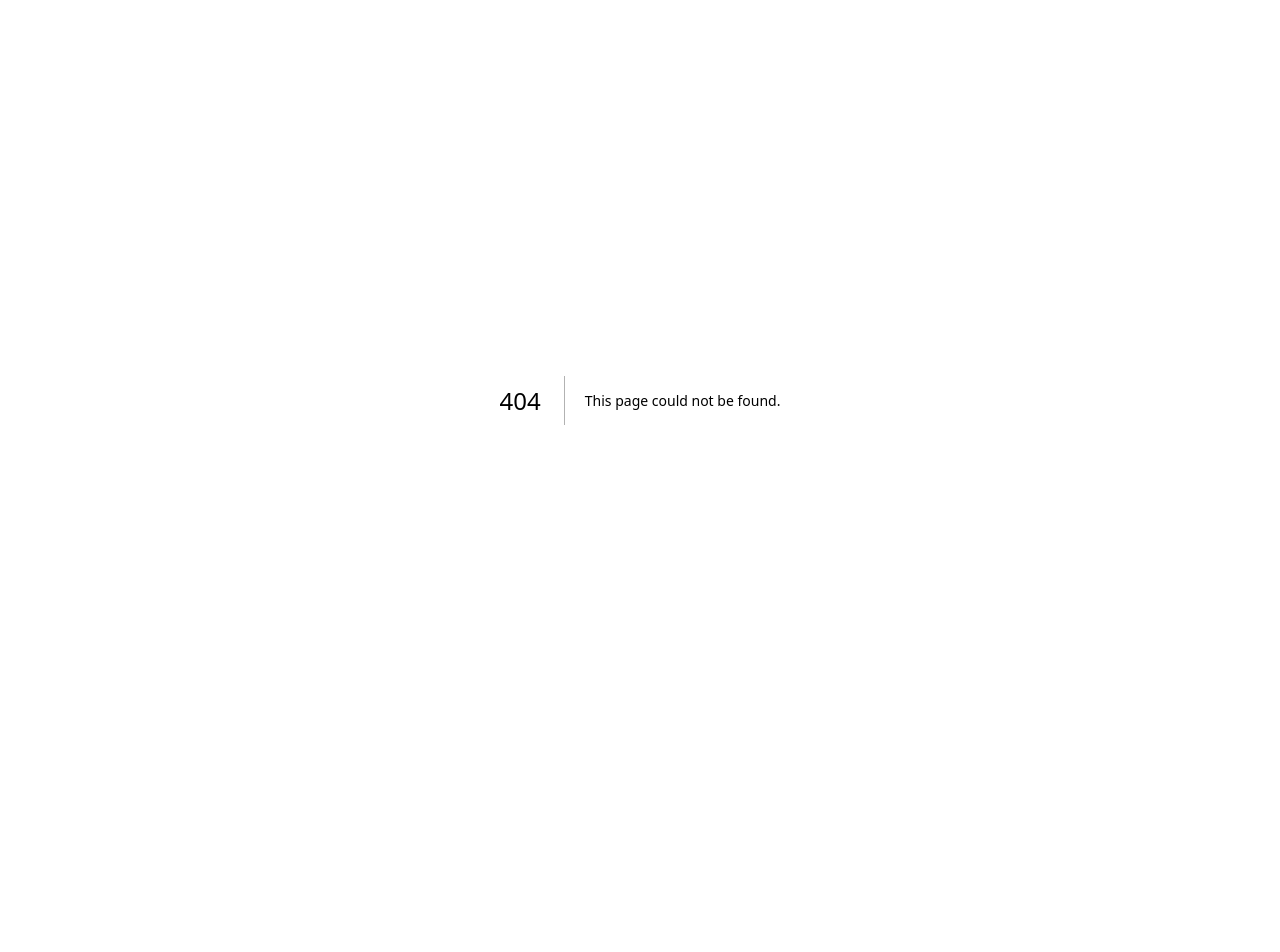
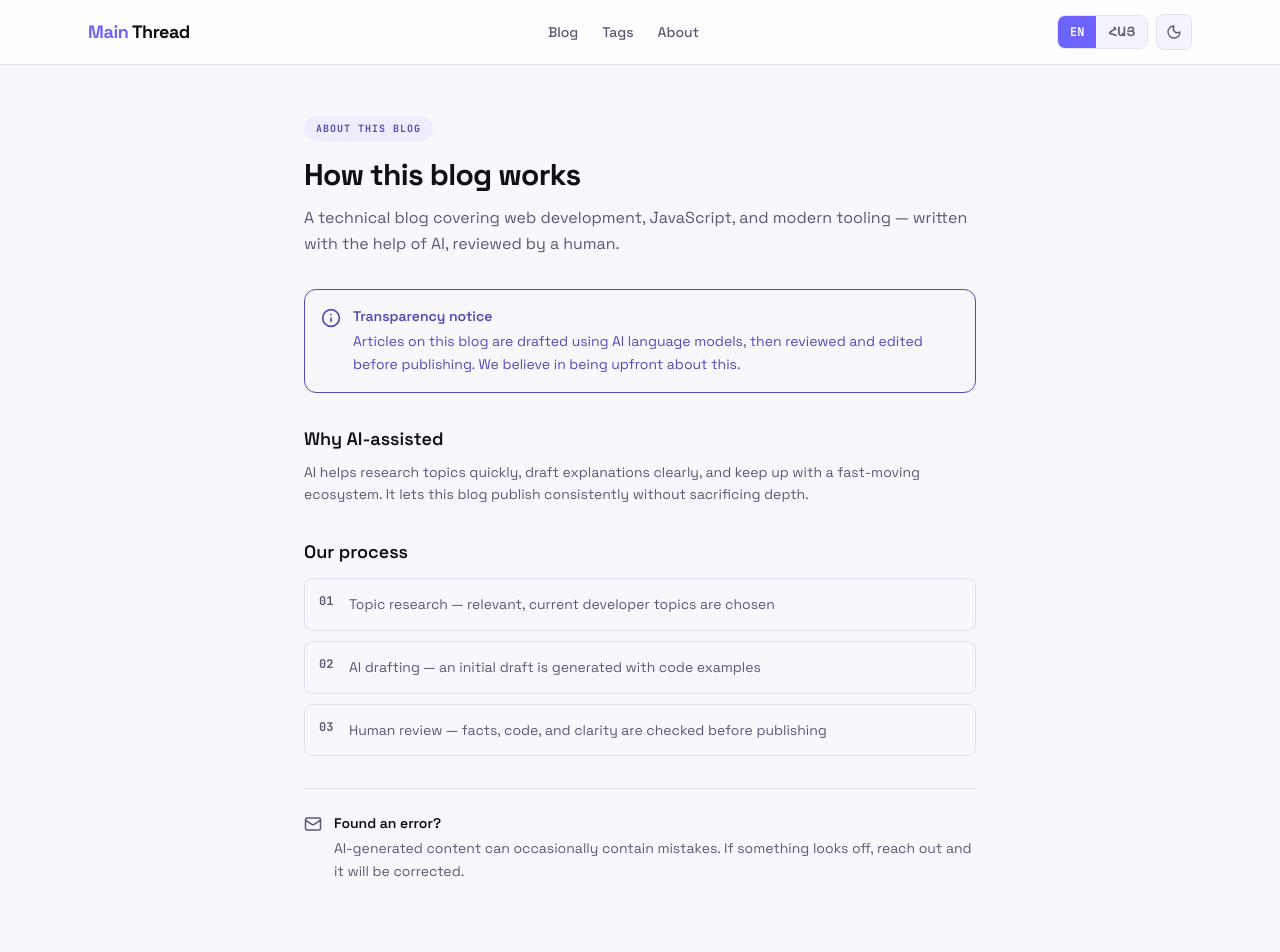
Before and after one commit to NarekShabandari/haylog-blog-frontend, a Next.js app: page /1/about in a window 1280 px wide. Before the commit this address had no page. Shown: the top 952 px of the page. Before the commit the page ends 800 px from the top, so only its background shows below. Built offline with nearby package versions, Linux system fonts and the light colour scheme.

Commit message:
about added

```diff
--- /dev/null
+++ b/app/[locale]/about/page.tsx
@@ -0,0 +1,96 @@
+import { MainSection } from "@/components/layout/mainSection";
+import { Info, Mail } from "lucide-react";
+import type { Metadata } from "next";
+import { useTranslations } from "next-intl";
+
+export const metadata: Metadata = {
+  title: "About",
+  description:
+    "Learn how this blog is written, using AI assistance with human review.",
+};
+
+export default function AboutPage() {
+  const t = useTranslations("about");
+
+  return (
+    <MainSection narrow>
+      <div className="max-w-2xl mx-auto">
+        {/* Tag */}
+        <span className="inline-block font-mono text-[10px] font-bold tracking-widest uppercase px-3 py-1 rounded-full bg-[var(--color-accent-tint)] text-[var(--color-accent-dark)] mb-4">
+          {t("tag")}
+        </span>
+
+        {/* Title */}
+        <h1 className="text-3xl font-bold tracking-tight text-(--text) mb-3">
+          {t("title")}
+        </h1>
+
+        {/* Lede */}
+        <p className="text-base leading-relaxed text-(--muted) mb-8">
+          {t("lede")}
+        </p>
+
+        {/* Transparency notice */}
+        <div className="flex gap-3 p-4 rounded-xl border border-[var(--color-accent-dark)] mb-8">
+          <Info
+            size={20}
+            className="text-[var(--color-accent-dark)] shrink-0 mt-0.5"
+          />
+          <div>
+            <p className="text-sm font-semibold text-[var(--color-accent-dark)] mb-1">
+              {t("noticeTitle")}
+            </p>
+            <p className="text-sm leading-relaxed text-[var(--color-accent-dark)]">
+              {t("noticeBody")}
+            </p>
+          </div>
+        </div>
+
+        {/* Why AI-assisted */}
+        <section className="mb-8">
+          <h2 className="text-lg font-semibold text-(--text) mb-2">
+            {t("whyTitle")}
+          </h2>
+          <p className="text-sm leading-relaxed text-(--muted)">
+            {t("whyBody")}
+          </p>
+        </section>
+
+        {/* Process steps */}
+        <section className="mb-8">
+          <h2 className="text-lg font-semibold text-(--text) mb-3">
+            {t("processTitle")}
+          </h2>
+          <div className="flex flex-col gap-2.5">
+            {["step1", "step2", "step3"].map((key, i) => (
+              <div
+                key={key}
+                className="flex gap-3 items-start p-3.5 rounded-lg border border-(--border)"
+              >
+                <span className="font-mono text-xs font-bold text-(--muted) min-w-4.5">
+                  0{i + 1}
+                </span>
+                <p className="text-sm text-(--muted) leading-relaxed">
+                  {t(key)}
+                </p>
+              </div>
+            ))}
+          </div>
+        </section>
+
+        {/* Found an error */}
+        <section className="flex items-start gap-3 pt-6 border-t border-(--border)">
+          <Mail size={18} className="text-(--muted) shrink-0 mt-0.5" />
+          <div>
+            <h2 className="text-sm font-semibold text-(--text) mb-1">
+              {t("errorTitle")}
+            </h2>
+            <p className="text-sm leading-relaxed text-(--muted)">
+              {t("errorBody")}
+            </p>
+          </div>
+        </section>
+      </div>
+    </MainSection>
+  );
+}
--- a/components/blog/blogPostClient.tsx
+++ b/components/blog/blogPostClient.tsx
@@ -29,10 +29,10 @@ export function BlogPostClient({ slug, locale }: Props) {
       <article>
         {post.tags?.length > 0 && (
           <div className="flex flex-wrap gap-2 mb-4">
-            {post.tags.map((tag) => (
+            {post.tags.map((tag: string) => (
               <span
                 key={tag}
-                className="font-mono text-[10px] font-bold tracking-widest uppercase px-3 py-1 rounded-full bg-[var(--color-accent-tint)] text-[var(--color-accent-dark)]"
+                className="font-mono text-[10px] font-bold tracking-widest uppercase px-3 py-1 rounded-full border border-[var(--color-accent-dark)] text-[var(--color-accent-dark)]"
               >
                 {tag}
               </span>
@@ -40,19 +40,17 @@ export function BlogPostClient({ slug, locale }: Props) {
           </div>
         )}
 
-        <h1 className="text-4xl font-bold tracking-tight text-[var(--text)] leading-tight mb-4">
+        <h1 className="text-4xl font-bold tracking-tight text-(--text) leading-tight mb-4">
           {title}
         </h1>
 
-        <div className="flex items-center gap-4 mb-8 pb-8 border-b border-[var(--border)]">
-          <div className="w-9 h-9 rounded-full bg-[var(--color-accent-tint)] flex items-center justify-center font-bold text-sm text-[var(--color-accent)]">
+        <div className="flex items-center gap-4 mb-8 pb-8 border-b border-(--border)">
+          <div className="w-9 h-9 rounded-full bg-[var(--color-accent-tint)] flex items-center justify-center font-bold text-sm text-accent">
             {post.author?.[0]?.toUpperCase()}
           </div>
           <div>
-            <p className="text-sm font-medium text-[var(--text)]">
-              {post.author}
-            </p>
-            <p className="font-mono text-xs text-[var(--muted)]">
+            <p className="text-sm font-medium text-(--text)">{post.author}</p>
+            <p className="font-mono text-xs text-(--muted)">
               {new Date(post.created_at).toLocaleDateString(
                 isHy ? "hy-AM" : "en-US",
                 { year: "numeric", month: "long", day: "numeric" },
@@ -76,17 +74,17 @@ export function BlogPostClient({ slug, locale }: Props) {
         {/* Markdown content — properly rendered */}
         <div
           className="prose prose-lg max-w-none
-            prose-headings:font-sans prose-headings:tracking-tight prose-headings:text-[var(--text)]
+            prose-headings:font-sans prose-headings:tracking-tight prose-headings:text-(--text)
             prose-headings:scroll-mt-24
-            prose-p:text-[var(--muted)] prose-p:leading-relaxed
-            prose-a:text-[var(--color-accent)] prose-a:no-underline hover:prose-a:underline
-            prose-code:font-mono prose-code:text-[var(--color-accent)] prose-code:before:content-none prose-code:after:content-none
-            prose-pre:bg-[var(--subtle)] prose-pre:border prose-pre:border-[var(--border)] prose-pre:rounded-xl
-            prose-img:rounded-xl prose-img:border prose-img:border-[var(--border)]
-            prose-strong:text-[var(--text)]
-            prose-blockquote:border-l-[var(--color-accent)] prose-blockquote:text-[var(--muted)]
-            prose-li:text-[var(--muted)]
-            prose-hr:border-[var(--border)]
+            prose-p:text-(--muted) prose-p:leading-relaxed
+            prose-a:text-accent prose-a:no-underline hover:prose-a:underline
+            prose-code:font-mono prose-code:text-accent prose-code:before:content-none prose-code:after:content-none
+            prose-pre:bg-(--subtle) prose-pre:border prose-pre:border-(--border) prose-pre:rounded-xl
+            prose-img:rounded-xl prose-img:border prose-img:border-(--border)
+            prose-strong:text-(--text)
+            prose-blockquote:border-l-accent prose-blockquote:text-(--muted)
+            prose-li:text-(--muted)
+            prose-hr:border-(--border)
             dark:prose-invert"
         >
           <ReactMarkdown
@@ -105,15 +103,15 @@ function PostSkeleton() {
   return (
     <MainSection narrow>
       <div className="animate-pulse space-y-4">
-        <div className="h-4 w-24 bg-[var(--subtle)] rounded-full" />
-        <div className="h-10 w-3/4 bg-[var(--subtle)] rounded-lg" />
-        <div className="h-4 w-1/3 bg-[var(--subtle)] rounded-lg" />
-        <div className="h-64 w-full bg-[var(--subtle)] rounded-xl" />
+        <div className="h-4 w-24 bg-(--subtle) rounded-full" />
+        <div className="h-10 w-3/4 bg-(--subtle) rounded-lg" />
+        <div className="h-4 w-1/3 bg-(--subtle) rounded-lg" />
+        <div className="h-64 w-full bg-(--subtle) rounded-xl" />
         <div className="space-y-3 pt-4">
           {[...Array(6)].map((_, i) => (
             <div
               key={i}
-              className="h-4 bg-[var(--subtle)] rounded"
+              className="h-4 bg-(--subtle) rounded"
               style={{ width: `${90 - i * 5}%` }}
             />
           ))}
--- a/messages/en.json
+++ b/messages/en.json
@@ -1,4 +1,19 @@
 {
   "nav": { "home": "Home", "blog": "Blog", "about": "About", "tags": "Tags" },
-  "blog": { "readMore": "Read more", "minRead": "min read" }
+  "blog": { "readMore": "Read more", "minRead": "min read" },
+  "about": {
+    "tag": "About this blog",
+    "title": "How this blog works",
+    "lede": "A technical blog covering web development, JavaScript, and modern tooling — written with the help of AI, reviewed by a human.",
+    "noticeTitle": "Transparency notice",
+    "noticeBody": "Articles on this blog are drafted using AI language models, then reviewed and edited before publishing. We believe in being upfront about this.",
+    "whyTitle": "Why AI-assisted",
+    "whyBody": "AI helps research topics quickly, draft explanations clearly, and keep up with a fast-moving ecosystem. It lets this blog publish consistently without sacrificing depth.",
+    "processTitle": "Our process",
+    "step1": "Topic research — relevant, current developer topics are chosen",
+    "step2": "AI drafting — an initial draft is generated with code examples",
+    "step3": "Human review — facts, code, and clarity are checked before publishing",
+    "errorTitle": "Found an error?",
+    "errorBody": "AI-generated content can occasionally contain mistakes. If something looks off, reach out and it will be corrected."
+  }
 }
--- a/messages/hy.json
+++ b/messages/hy.json
@@ -5,5 +5,20 @@
     "about": "Մեր մասին",
     "tags": "Թեգեր"
   },
-  "blog": { "readMore": "Կարդալ ավելին", "minRead": "րոպե կարդալ" }
+  "blog": { "readMore": "Կարդալ ավելին", "minRead": "րոպե կարդալ" },
+  "about": {
+    "tag": "Բլոգի մասին",
+    "title": "Ինչպես է աշխատում այս բլոգը",
+    "lede": "Տեխնիկական բլոգ վեբ ծրագրավորման, JavaScript-ի և ժամանակակից գործիքների մասին — գրված է AI-ի օգնությամբ, ստուգված մարդու կողմից։",
+    "noticeTitle": "Թափանցիկության ծանուցում",
+    "noticeBody": "Այս բլոգի հոդվածները ստեղծվում են AI լեզվական մոդելների միջոցով, այնուհետև վերանայվում և խմբագրվում են հրապարակումից առաջ։",
+    "whyTitle": "Ինչու AI-ի օգնությամբ",
+    "whyBody": "AI-ն օգնում է արագ հետազոտել թեմաները, հստակ կազմել բացատրություններ և համընթաց զարգանալ արագ փոփոխվող էկոհամակարգի հետ։",
+    "processTitle": "Մեր գործընթացը",
+    "step1": "Թեմայի հետազոտություն — ընտրվում են արդիական թեմաներ",
+    "step2": "AI սևագիր — ստեղծվում է սկզբնական տարբերակ կոդի օրինակներով",
+    "step3": "Մարդկային վերանայում — փաստերը և կոդը ստուգվում են հրապարակումից առաջ",
+    "errorTitle": "Սխալ եք գտել?",
+    "errorBody": "AI-ով ստեղծված բովանդակությունը կարող է երբեմն սխալներ պարունակել։ Կապվեք մեզ հետ, և մենք կուղղենք։"
+  }
 }
```
